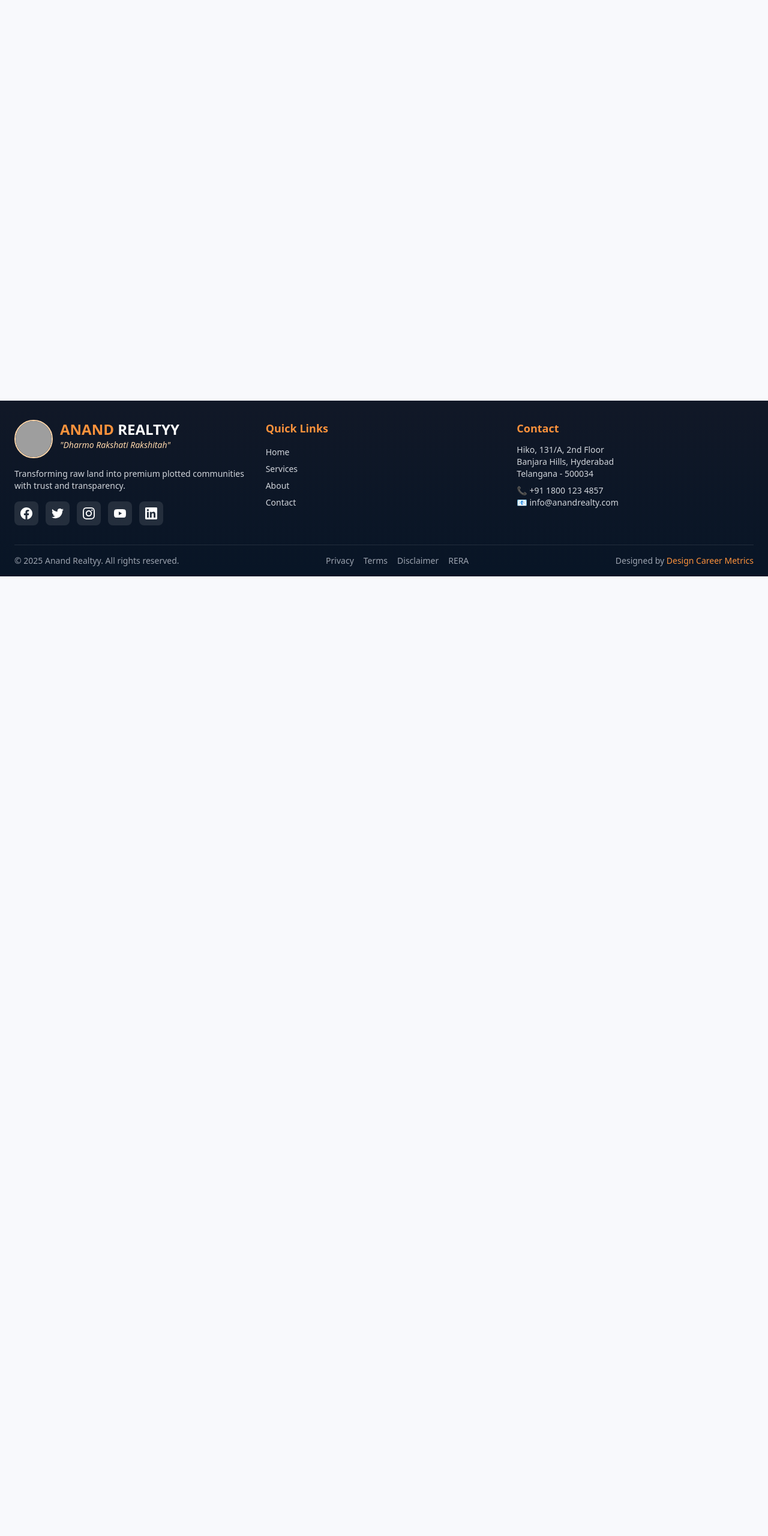
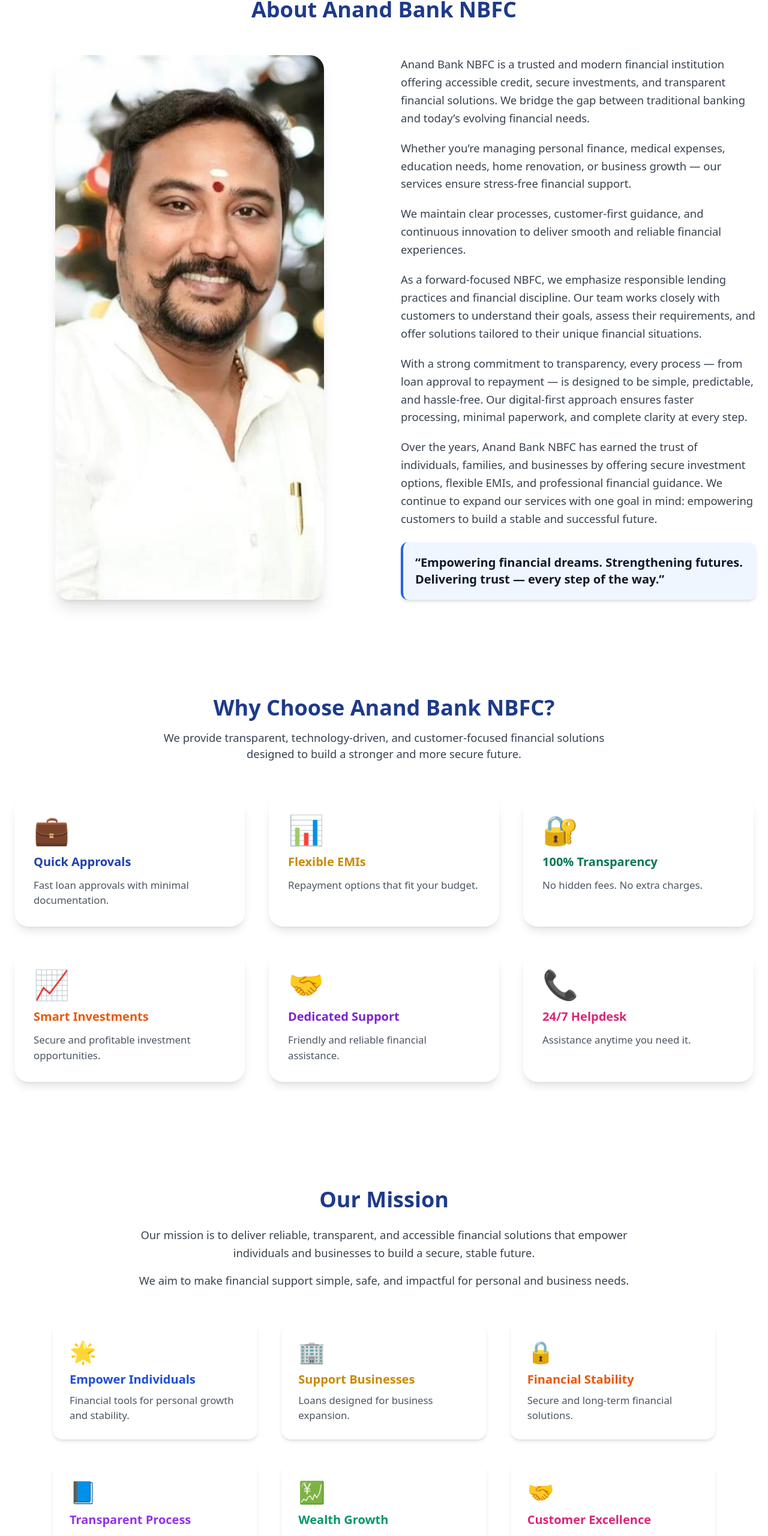
Before and after one commit to Sumiran2105/Anand-Bank-NBFC, a React (Vite) app: page /about in a window 1280 px wide. Shown: the part 229-2790 px from the top of the page at 60% size. Before the commit the page ends 1190 px from the top, so only its background shows below. Built offline with nearby package versions, Linux system fonts and the light colour scheme; grey boxes are pictures that could not be loaded.

Commit message:
about and rounting done

```diff
--- a/src/components/Footer.jsx
+++ b/src/components/Footer.jsx
@@ -79,11 +79,11 @@ const Footer = () => {
             <div>
               <div className="flex items-start space-x-3 mb-4">
                 <div className="w-16 h-16 rounded-full border-2 border-orange-200 overflow-hidden">
-                  <img src="/images/image.png" className="w-full h-full object-cover object-top" />
+                  <img src="assets/Anandhlogo.png" className="w-full h-full object-cover object-top" />
                 </div>
                 <div>
                   <h2 className="text-2xl font-bold">
-                    <span className="text-orange-400">ANAND</span> <span>REALTYY</span>
+                    <span className="text-orange-400">ANAND</span> <span>BANK</span>
                   </h2>
                   <p className="text-orange-200 italic text-sm">"Dharmo Rakshati Rakshitah"</p>
                 </div>
--- a/src/components/Header.jsx
+++ b/src/components/Header.jsx
@@ -50,7 +50,7 @@ const Header = () => {
                 />
                 <div className="flex flex-col items-start">
                   <h1 className="text-lg md:text-xl font-bold text-blue-800">
-                    <span className="text-orange-500">ANAND </span>REALTYY
+                    <span className="text-orange-500">ANAND </span>BANK
                   </h1>
                   <p className="text-xs text-gray-600 italic mt-1">
                     "Dharmo Rakshati Rakshitah"
--- a/src/pages/About.jsx
+++ b/src/pages/About.jsx
@@ -1,14 +1,225 @@
 import React from "react";
 
-function About() {
+export default function AboutBank() {
   return (
-    <div className="w-full min-h-screen bg-[#f8f9fc] px-6 py-10">
-      <h1 className="text-3xl font-bold text-blue-900">About</h1>
-      <p className="mt-4 text-gray-600">
-        This is the About page content.
-      </p>
+    <div className="pt-18 bg-white">
+
+      {/* ============================
+            ABOUT – ANAND BANK NBFC
+      ============================== */}
+      <section className="max-w-7xl mx-auto px-5 pt-32 pb-20">
+
+        {/* Title */}
+        <div className="flex justify-center mb-14">
+          <h1 className="text-3xl md:text-4xl font-extrabold text-center text-blue-900">
+            About Anand Bank NBFC
+          </h1>
+        </div>
+
+        <div className="grid md:grid-cols-2 gap-14">
+
+          {/* Image */}
+          <div className="flex justify-center">
+            <img
+              src="assets/founder.jpg"
+              alt="Anand Bank NBFC"
+              className="rounded-3xl shadow-xl w-full max-w-md object-cover"
+            />
+          </div>
+
+       {/* Right Side Text */}
+<div className="flex flex-col justify-center">
+
+  <p className="text-[1.15rem] text-gray-700 leading-relaxed">
+    Anand Bank NBFC is a trusted and modern financial institution offering accessible
+    credit, secure investments, and transparent financial solutions. We bridge the gap
+    between traditional banking and today’s evolving financial needs.
+  </p>
+
+  <p className="mt-5 text-[1.15rem] text-gray-700 leading-relaxed">
+    Whether you’re managing personal finance, medical expenses, education needs,
+    home renovation, or business growth — our services ensure stress-free financial
+    support.
+  </p>
+
+  <p className="mt-5 text-[1.15rem] text-gray-700 leading-relaxed">
+    We maintain clear processes, customer-first guidance, and continuous innovation to
+    deliver smooth and reliable financial experiences.
+  </p>
+
+  {/* ⭐ ADDED NEW CONTENT ⭐ */}
+  <p className="mt-5 text-[1.15rem] text-gray-700 leading-relaxed">
+    As a forward-focused NBFC, we emphasize responsible lending practices and
+    financial discipline. Our team works closely with customers to understand their
+    goals, assess their requirements, and offer solutions tailored to their unique
+    financial situations.
+  </p>
+
+  <p className="mt-5 text-[1.15rem] text-gray-700 leading-relaxed">
+    With a strong commitment to transparency, every process — from loan approval
+    to repayment — is designed to be simple, predictable, and hassle-free. Our
+    digital-first approach ensures faster processing, minimal paperwork, and complete
+    clarity at every step.
+  </p>
+
+  <p className="mt-5 text-[1.15rem] text-gray-700 leading-relaxed">
+    Over the years, Anand Bank NBFC has earned the trust of individuals, families,
+    and businesses by offering secure investment options, flexible EMIs, and
+    professional financial guidance. We continue to expand our services with one goal
+    in mind: empowering customers to build a stable and successful future.
+  </p>
+
+  <p className="mt-6 text-gray-900 font-semibold text-xl bg-blue-50 p-5 rounded-xl shadow-md border-l-4 border-blue-600">
+    “Empowering financial dreams. Strengthening futures. Delivering trust — every step
+    of the way.”
+  </p>
+</div>
+
+        </div>
+      </section>
+
+      {/* ============================
+            WHY CHOOSE ANAND BANK
+      ============================== */}
+      <section className="py-20 px-6">
+
+        <h2 className="text-3xl md:text-4xl font-extrabold text-center text-blue-900">
+          Why Choose Anand Bank NBFC?
+        </h2>
+
+        <p className="text-center mt-4 text-gray-700 max-w-3xl mx-auto text-[1.15rem]">
+          We provide transparent, technology-driven, and customer-focused financial
+          solutions designed to build a stronger and more secure future.
+        </p>
+
+        {/* Cards */}
+        <div className="max-w-7xl mx-auto grid sm:grid-cols-2 md:grid-cols-3 gap-10 mt-14">
+
+          <div className="bg-white p-8 rounded-3xl shadow-lg hover:shadow-2xl hover:-translate-y-2 transition-all duration-300">
+            <div className="text-blue-700 text-5xl mb-4">💼</div>
+            <h3 className="text-xl font-semibold text-blue-800">Quick Approvals</h3>
+            <p className="mt-3 text-gray-600 text-[1.05rem]">
+              Fast loan approvals with minimal documentation.
+            </p>
+          </div>
+
+          <div className="bg-white p-8 rounded-3xl shadow-lg hover:shadow-2xl hover:-translate-y-2 transition-all duration-300">
+            <div className="text-yellow-500 text-5xl mb-4">📊</div>
+            <h3 className="text-xl font-semibold text-yellow-600">Flexible EMIs</h3>
+            <p className="mt-3 text-gray-600 text-[1.05rem]">
+              Repayment options that fit your budget.
+            </p>
+          </div>
+
+          <div className="bg-white p-8 rounded-3xl shadow-lg hover:shadow-2xl hover:-translate-y-2 transition-all duration-300">
+            <div className="text-emerald-600 text-5xl mb-4">🔐</div>
+            <h3 className="text-xl font-semibold text-emerald-700">100% Transparency</h3>
+            <p className="mt-3 text-gray-600 text-[1.05rem]">
+              No hidden fees. No extra charges.
+            </p>
+          </div>
+
+          <div className="bg-white p-8 rounded-3xl shadow-lg hover:shadow-2xl hover:-translate-y-2 transition-all duration-300">
+            <div className="text-orange-500 text-5xl mb-4">📈</div>
+            <h3 className="text-xl font-semibold text-orange-600">Smart Investments</h3>
+            <p className="mt-3 text-gray-600 text-[1.05rem]">
+              Secure and profitable investment opportunities.
+            </p>
+          </div>
+
+          <div className="bg-white p-8 rounded-3xl shadow-lg hover:shadow-2xl hover:-translate-y-2 transition-all duration-300">
+            <div className="text-purple-600 text-5xl mb-4">🤝</div>
+            <h3 className="text-xl font-semibold text-purple-700">Dedicated Support</h3>
+            <p className="mt-3 text-gray-600 text-[1.05rem]">
+              Friendly and reliable financial assistance.
+            </p>
+          </div>
+
+          <div className="bg-white p-8 rounded-3xl shadow-lg hover:shadow-2xl hover:-translate-y-2 transition-all duration-300">
+            <div className="text-pink-600 text-5xl mb-4">📞</div>
+            <h3 className="text-xl font-semibold text-pink-600">24/7 Helpdesk</h3>
+            <p className="mt-3 text-gray-600 text-[1.05rem]">
+              Assistance anytime you need it.
+            </p>
+          </div>
+
+        </div>
+      </section>
+
+      {/* ============================
+               OUR MISSION
+      ============================== */}
+      <section className="max-w-6xl mx-auto px-6 py-24">
+
+        <h2 className="text-3xl md:text-4xl font-extrabold text-center text-blue-900">
+          Our Mission
+        </h2>
+
+        <p className="mt-6 text-gray-700 text-[1.15rem] leading-relaxed text-center max-w-4xl mx-auto">
+          Our mission is to deliver reliable, transparent, and accessible financial
+          solutions that empower individuals and businesses to build a secure,
+          stable future.
+        </p>
+
+        <p className="mt-4 text-gray-700 text-[1.15rem] leading-relaxed text-center max-w-4xl mx-auto">
+          We aim to make financial support simple, safe, and impactful for
+          personal and business needs.
+        </p>
+
+        {/* Mission Cards */}
+        <div className="mt-14 grid sm:grid-cols-2 md:grid-cols-3 gap-10">
+
+          <div className="bg-white p-7 rounded-2xl shadow-md hover:shadow-blue-300 hover:-translate-y-2 transition-all duration-300">
+            <div className="text-blue-600 text-4xl mb-3">🌟</div>
+            <h4 className="text-xl font-semibold text-blue-700">Empower Individuals</h4>
+            <p className="mt-2 text-gray-600 text-[1.05rem]">
+              Financial tools for personal growth and stability.
+            </p>
+          </div>
+
+          <div className="bg-white p-7 rounded-2xl shadow-md hover:shadow-yellow-300 hover:-translate-y-2 transition-all duration-300">
+            <div className="text-yellow-500 text-4xl mb-3">🏢</div>
+            <h4 className="text-xl font-semibold text-yellow-600">Support Businesses</h4>
+            <p className="mt-2 text-gray-600 text-[1.05rem]">
+              Loans designed for business expansion.
+            </p>
+          </div>
+
+          <div className="bg-white p-7 rounded-2xl shadow-md hover:shadow-orange-300 hover:-translate-y-2 transition-all duration-300">
+            <div className="text-orange-500 text-4xl mb-3">🔒</div>
+            <h4 className="text-xl font-semibold text-orange-600">Financial Stability</h4>
+            <p className="mt-2 text-gray-600 text-[1.05rem]">
+              Secure and long-term financial solutions.
+            </p>
+          </div>
+
+          <div className="bg-white p-7 rounded-2xl shadow-md hover:shadow-purple-300 hover:-translate-y-2 transition-all duration-300">
+            <div className="text-purple-600 text-4xl mb-3">📘</div>
+            <h4 className="text-xl font-semibold text-purple-600">Transparent Process</h4>
+            <p className="mt-2 text-gray-600 text-[1.05rem]">
+              Clear communication and honest guidance.
+            </p>
+          </div>
+
+          <div className="bg-white p-7 rounded-2xl shadow-md hover:shadow-emerald-300 hover:-translate-y-2 transition-all duration-300">
+            <div className="text-emerald-600 text-4xl mb-3">💹</div>
+            <h4 className="text-xl font-semibold text-emerald-600">Wealth Growth</h4>
+            <p className="mt-2 text-gray-600 text-[1.05rem]">
+              Rewarding and safe investment options.
+            </p>
+          </div>
+
+          <div className="bg-white p-7 rounded-2xl shadow-md hover:shadow-pink-300 hover:-translate-y-2 transition-all duration-300">
+            <div className="text-pink-600 text-4xl mb-3">🤝</div>
+            <h4 className="text-xl font-semibold text-pink-600">Customer Excellence</h4>
+            <p className="mt-2 text-gray-600 text-[1.05rem]">
+              Friendly assistance for every financial choice.
+            </p>
+          </div>
+
+        </div>
+      </section>
+
     </div>
   );
 }
-
-export default About;
```
